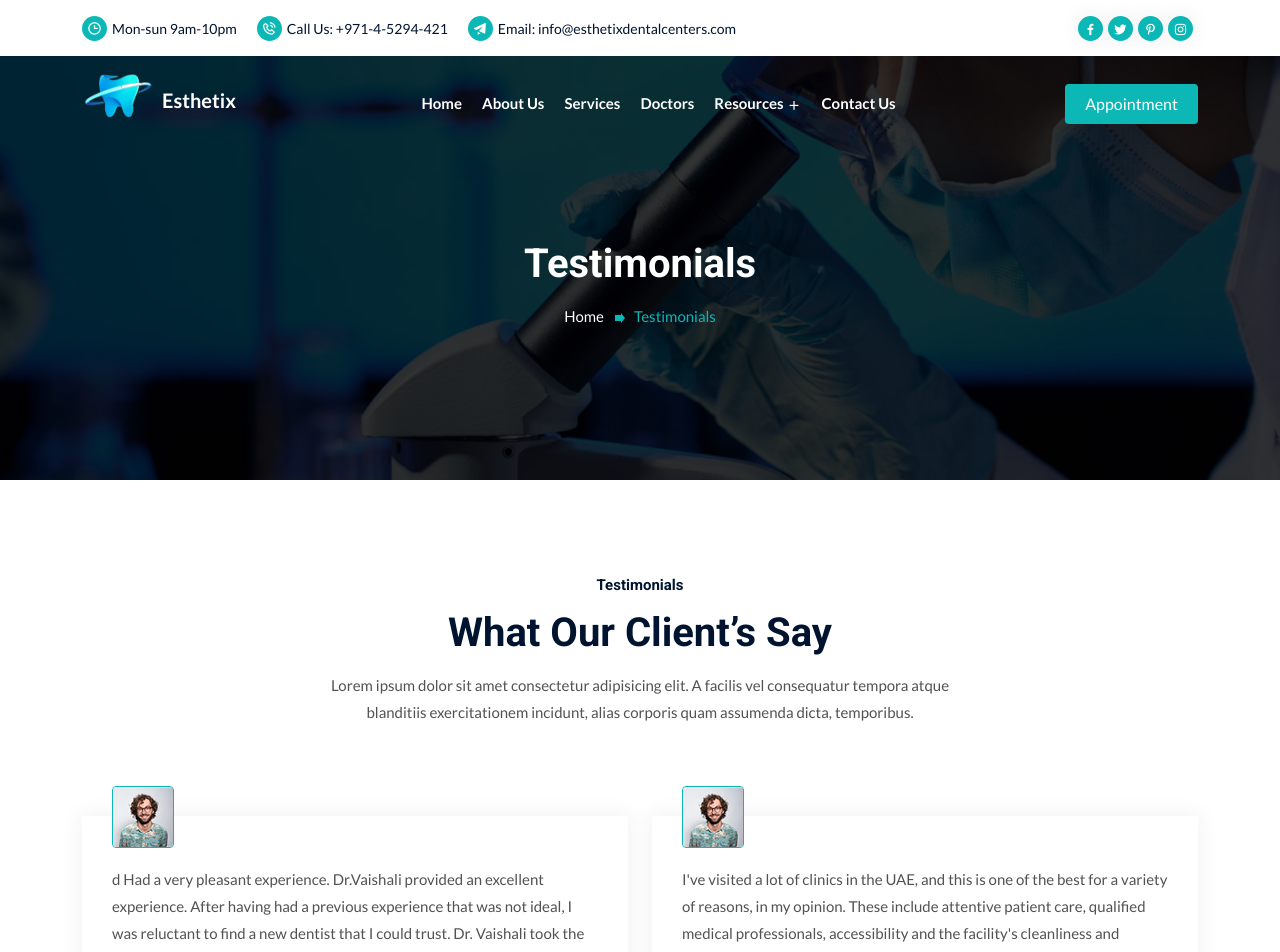
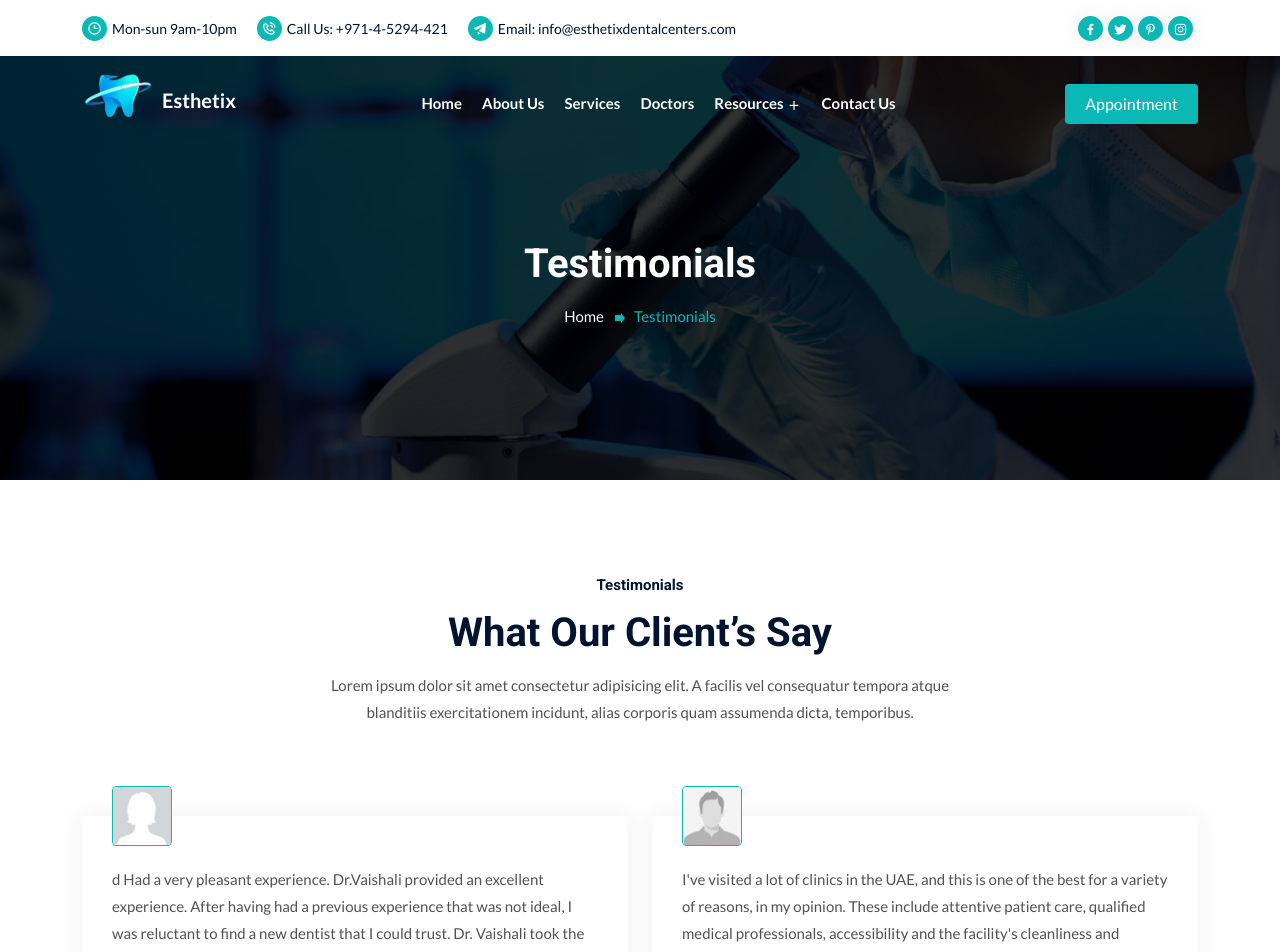
Before and after one commit to hammadShamir/dental, a Next.js app: page /testimonials in a window 1280 px wide. Shown: the top 952 px of the page. Built offline with nearby package versions, Linux system fonts and the light colour scheme.

Commit message:
testimonial design+ data added

```diff
--- a/components/information/data.js
+++ b/components/information/data.js
@@ -1164,7 +1164,7 @@ export const testimonials = [
         name: `Sweta Patil`,
         designation: ``,
         rating: 5,
-        img: `/img/client/client1.jpg`,
+        img: `/img/client/fdummy.jpg`,
         message: `d
         Had a very pleasant experience. Dr.Vaishali  provided an excellent experience. After having had a previous experience that was not ideal, I was reluctant to find a new dentist that I could trust. Dr. Vaishali took the time to explain the details of what my treatment plan was and the “why behind the what”.I highly recommend this place they have a great bedside manner.Great job!!
     `
@@ -1172,7 +1172,7 @@ export const testimonials = [
         name: `Khalid Iqbal`,
         designation: ``,
         rating: 5,
-        img: `/img/client/client1.jpg`,
+        img: `/img/client/dummy.jpg`,
         message: `
         I've visited a lot of clinics in the UAE, and this is one of the best for a variety of reasons, in my opinion. These include attentive patient care, qualified medical professionals, accessibility and the facility's cleanliness and orderliness.
         I received two implants from Dr. Reshma, and she is my heroine. She simplified the process and gave thorough explanations of each step. I appreciate her concern and guidance. She has my highest recommendation.
@@ -1181,7 +1181,7 @@ export const testimonials = [
         name: `Ayesha Akram`,
         designation: ``,
         rating: 5,
-        img: `/img/client/client1.jpg`,
+        img: `/img/client/fdummy.jpg`,
         message: `
         Very nice, hygienic clinic with highly skilled and competent drs. Drs and staff deal you professionally and with a lot of compassion especially Dr Manoj Kumar. Highly recommended.
     `
@@ -1189,7 +1189,7 @@ export const testimonials = [
         name: `Farha ukc`,
         designation: ``,
         rating: 5,
-        img: `/img/client/client1.jpg`,
+        img: `/img/client/fdummy.jpg`,
         message: `
         Had a great experience.
         My complaint was treated and given good treatment and advice for me to maintain my teeth healthy. I would really recommend Dr. Christina for Ortho treatments. As I''m a very happy patient who is seeing good results.
@@ -1198,7 +1198,7 @@ export const testimonials = [
         name: `Ankit Saraswat`,
         designation: ``,
         rating: 5,
-        img: `/img/client/client1.jpg`,
+        img: `/img/client/dummy.jpg`,
         message: `
         Esthetix Dental Center, A professional, gentle, friendly, and affordable dentist in Dubai. Like many, I’ve had some horrific experiences with dentists, leaving me petrified to sit in the chair, let alone undergo any treatment, Dr. Vishal has spent enough time with me ensuring I’m comfortable, explaining the treatments and being able to perform without having a panic attack, and completely pain-free and there is simply no one else I would go to. I cannot recommend him enough. There is no need to fear the dentist anymore!
     `
@@ -1206,7 +1206,7 @@ export const testimonials = [
         name: `Hitesh Jain`,
         designation: ``,
         rating: 5,
-        img: `/img/client/client1.jpg`,
+        img: `/img/client/dummy.jpg`,
         message: `
         Had a great experience with Dr. Vishal at Esthetix Clinic. A young enthusiastic doctor who is excellent with his work. The consultation and the procedure was very comfortable and smooth. My teeth and smile have not felt so good as now. Earlier a doctor and now a friend. Thanks Vishal.
     `
@@ -1214,7 +1214,7 @@ export const testimonials = [
         name: `Malik Abdullah Zahoor`,
         designation: ``,
         rating: 5,
-        img: `/img/client/client1.jpg`,
+        img: `/img/client/dummy.jpg`,
         message: `
         A really very nice clinic with great doctors, prices are affordable for everyone, consultation is absolutly free (which is a geart thing) service, hygine and behavior, it's really a VIP clinic.
         Thank you so much
@@ -1223,7 +1223,7 @@ export const testimonials = [
         name: `Michael Cobin`,
         designation: ``,
         rating: 5,
-        img: `/img/client/client1.jpg`,
+        img: `/img/client/dummy.jpg`,
         message: `
         Superb service from Dr. Manoj. Got my cleaning and polishing here and definitely recommending this clinic. He’s even giving advice for proper teeth care which you normally don’t get from other clinics.
     `
@@ -1231,7 +1231,7 @@ export const testimonials = [
         name: `fashionMonk Fmonk`,
         designation: ``,
         rating: 5,
-        img: `/img/client/client1.jpg`,
+        img: `/img/client/dummy.jpg`,
         message: `
         I recently visited Esthetix Dental Center for a routine check-up and was blown away by the level of care and professionalism exhibited by the staff. From the moment I walked in the door, I felt welcomed and at ease. The dentist who treated me was extremely knowledgeable and took the time to answer all of my questions. I would highly recommend Esthetix Dental Center to anyone in need of dental care in Dubai.
     `
--- a/pages/testimonials.js
+++ b/pages/testimonials.js
@@ -10,7 +10,7 @@ const Testimonials = () => {
     const [testimonial, setTestimonial] = useState(testimonials)
 
     const [initial, setInitial] = useState(0)
-    const [cut, setCut] = useState(2);
+    const [cut, setCut] = useState(4);
     return (
         <>
             <Navbar />
@@ -42,7 +42,7 @@ const Testimonials = () => {
 
                             <div className="col-lg-6 col-md-6">
                                 <div className="single-client mr-0 ml-0">
-                                    <img src={client.img} alt={client.name} />
+                                    <img width="60px" height="60px" src={client.img} alt={client.name} />
 
                                     <p>
                                         {client.message}
```
Also changed, not shown: public/img/client/dummy.jpg (added), public/img/client/fdummy.jpg (added).
